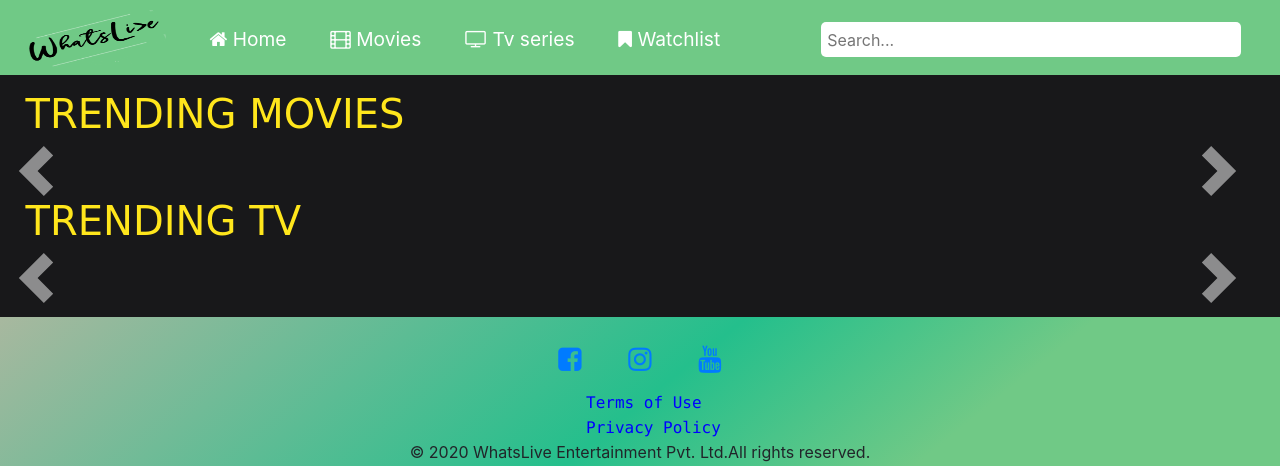
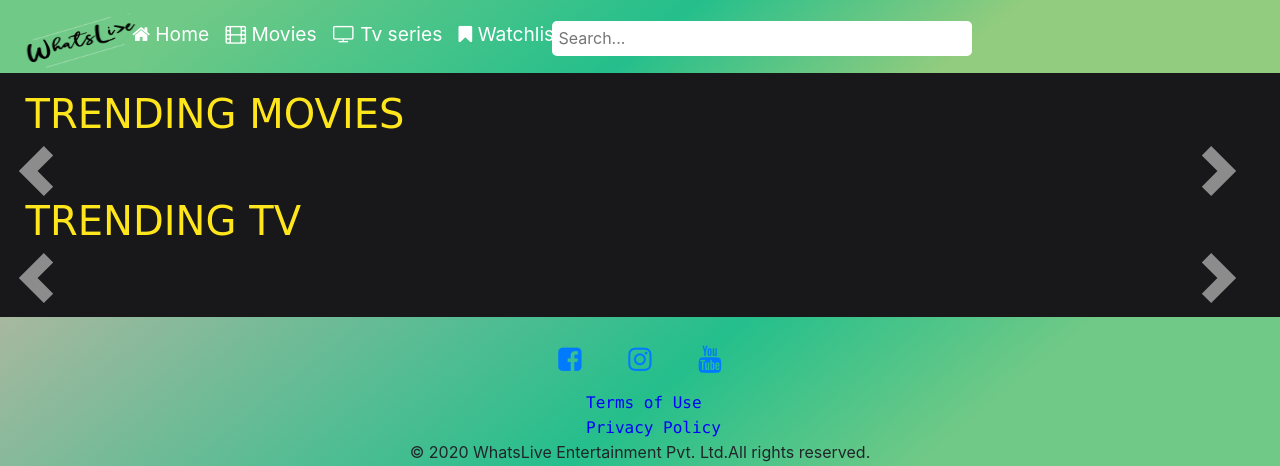
Before and after one commit to Asmit007/Main-Stream, a Django app: template Stream-project-main/firstapp/templates/SignUP.html in a window 1280 px wide. Shown: the top 466 px of the page. Run offline with Django 3.2, Linux system fonts and the light colour scheme; the template is opened without the code that fills it, so the values that code supplies are empty; some libraries are stand-ins or nearby versions.

Commit message:
navbar updated

```diff
--- a/Stream-project-main/firstapp/templates/Homepage.html
+++ b/Stream-project-main/firstapp/templates/Homepage.html
@@ -24,23 +24,25 @@
     width:100%;
     z-index: 2;
     overflow: hidden;
-    height: 75px;
-    background-color: #70c986;
+    height: 73px;
+    background-image: linear-gradient(141deg, #70c986 15%, #24bf8c 51%,#92cc7e 75%);
     margin-bottom: 3%;
   }
   #chutiyaLOGO{
     float: left;
     height: 100%;
-    width: 12%;
+    width: 10%;
   }
   #chutiyaCSS a{
     float: left;
     font-size: 120%;
     color: white;
     text-align: center;
-
+    padding : 2% 2%;
+    margin-left: -17%;
+    margin-top: -1%;
     text-decoration: none;
-    transition: all linear;
+    transition: all 0.5s linear;
 
   }
 
@@ -57,9 +59,10 @@
 #chutiyaSearch input[type=text]{
   width:420px;
   height:35px;
-  margin:1% 4%;
+  margin-left: -60%;
   border-radius:5px;
   border: none;
+  margin-top: -10%;
 }
 </style>
 
```
